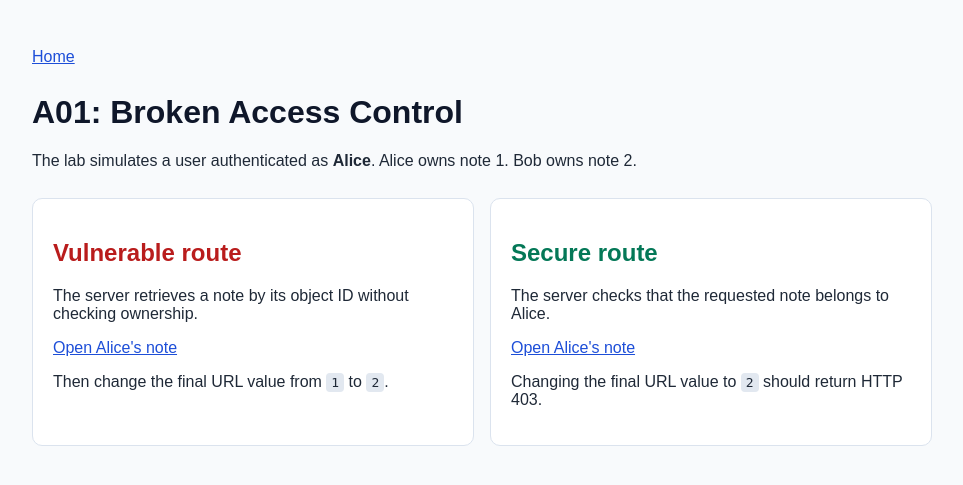
After one commit to David8543/comp6841-owasp-security-lab, a Flask app: page /a01/ in a window 1280 px wide. The commit adds this page. Shown: the top 485 px of the page, without its empty margins (158-1121 px from the left). Run offline with Flask 3, Linux system fonts and the light colour scheme.

Commit message:
feat: add A01 broken access control experiment

```diff
--- /dev/null
+++ b/app/a01.py
@@ -0,0 +1,43 @@
+from flask import Blueprint, abort, render_template
+
+from .db import get_db
+
+
+bp = Blueprint("a01", __name__, url_prefix="/a01")
+CURRENT_USER_ID = 1
+
+
+def get_note(note_id):
+    return get_db().execute(
+        """
+        SELECT notes.id, notes.user_id, notes.title, notes.content,
+               users.username
+        FROM notes
+        JOIN users ON users.id = notes.user_id
+        WHERE notes.id = ?
+        """,
+        (note_id,),
+    ).fetchone()
+
+
+@bp.get("/")
+def overview():
+    return render_template("a01/index.html")
+
+
+@bp.get("/vulnerable/notes/<int:note_id>")
+def vulnerable_note(note_id):
+    note = get_note(note_id)
+    if note is None:
+        abort(404)
+    return render_template("a01/note.html", note=note, mode="Vulnerable")
+
+
+@bp.get("/secure/notes/<int:note_id>")
+def secure_note(note_id):
+    note = get_note(note_id)
+    if note is None:
+        abort(404)
+    if note["user_id"] != CURRENT_USER_ID:
+        abort(403)
+    return render_template("a01/note.html", note=note, mode="Secure")
--- /dev/null
+++ b/app/db.py
@@ -0,0 +1,51 @@
+import sqlite3
+
+from flask import current_app, g
+
+
+def get_db():
+    if "db" not in g:
+        g.db = sqlite3.connect(current_app.config["DATABASE"])
+        g.db.row_factory = sqlite3.Row
+    return g.db
+
+
+def close_db(_error=None):
+    database = g.pop("db", None)
+    if database is not None:
+        database.close()
+
+
+def init_db():
+    database = get_db()
+    database.executescript(
+        """
+        CREATE TABLE IF NOT EXISTS users (
+            id INTEGER PRIMARY KEY,
+            username TEXT NOT NULL UNIQUE
+        );
+
+        CREATE TABLE IF NOT EXISTS notes (
+            id INTEGER PRIMARY KEY,
+            user_id INTEGER NOT NULL,
+            title TEXT NOT NULL,
+            content TEXT NOT NULL,
+            FOREIGN KEY (user_id) REFERENCES users (id)
+        );
+
+        INSERT OR IGNORE INTO users (id, username)
+        VALUES
+            (1, 'alice'),
+            (2, 'bob');
+
+        INSERT OR IGNORE INTO notes (id, user_id, title, content)
+        VALUES
+            (1, 1, 'Alice private note', 'Alice exam preparation notes'),
+            (2, 2, 'Bob private note', 'Bob confidential project idea');
+        """
+    )
+    database.commit()
+
+
+def init_app(app):
+    app.teardown_appcontext(close_db)
--- /dev/null
+++ b/app/templates/a01/index.html
@@ -0,0 +1,26 @@
+{% extends "base.html" %}
+{% block title %}A01 Broken Access Control{% endblock %}
+{% block content %}
+<h1>A01: Broken Access Control</h1>
+
+<p>
+    The lab simulates a user authenticated as <strong>Alice</strong>.
+    Alice owns note 1. Bob owns note 2.
+</p>
+
+<div class="grid">
+    <section class="card">
+        <h2 class="danger">Vulnerable route</h2>
+        <p>The server retrieves a note by its object ID without checking ownership.</p>
+        <p><a href="{{ url_for('a01.vulnerable_note', note_id=1) }}">Open Alice's note</a></p>
+        <p>Then change the final URL value from <code>1</code> to <code>2</code>.</p>
+    </section>
+
+    <section class="card">
+        <h2 class="safe">Secure route</h2>
+        <p>The server checks that the requested note belongs to Alice.</p>
+        <p><a href="{{ url_for('a01.secure_note', note_id=1) }}">Open Alice's note</a></p>
+        <p>Changing the final URL value to <code>2</code> should return HTTP 403.</p>
+    </section>
+</div>
+{% endblock %}
--- /dev/null
+++ b/app/templates/base.html
@@ -0,0 +1,50 @@
+<!doctype html>
+<html lang="en">
+<head>
+    <meta charset="utf-8">
+    <meta name="viewport" content="width=device-width, initial-scale=1">
+    <title>{% block title %}OWASP Security Lab{% endblock %}</title>
+    <style>
+        body {
+            max-width: 900px;
+            margin: 48px auto;
+            padding: 0 24px;
+            color: #1f2937;
+            font-family: Arial, sans-serif;
+            background: #f8fafc;
+        }
+        a { color: #1d4ed8; }
+        h1 { color: #0f172a; }
+        nav { margin-bottom: 28px; }
+        .notice {
+            padding: 14px 18px;
+            border-left: 4px solid #d97706;
+            background: #fffbeb;
+        }
+        .grid {
+            display: grid;
+            grid-template-columns: repeat(auto-fit, minmax(220px, 1fr));
+            gap: 16px;
+            margin-top: 28px;
+        }
+        .card {
+            padding: 20px;
+            border: 1px solid #dbe3ee;
+            border-radius: 10px;
+            background: white;
+        }
+        .status { color: #64748b; }
+        .danger { color: #b91c1c; }
+        .safe { color: #047857; }
+        code {
+            padding: 2px 5px;
+            border-radius: 4px;
+            background: #e2e8f0;
+        }
+    </style>
+</head>
+<body>
+    <nav><a href="{{ url_for('index') }}">Home</a></nav>
+    {% block content %}{% endblock %}
+</body>
+</html>
```
Also changed, not shown: app/__init__.py (+25 -3 lines), app/templates/a01/note.html (added, +14 -0 lines), app/templates/errors/403.html (added, +9 -0 lines), app/templates/index.html (+4 -52 lines), tests/conftest.py (added, +19 -0 lines), tests/test_a01.py (added, +19 -0 lines), tests/test_smoke.py (+1 -8 lines), run.py (line endings or trailing spaces), 5 other files.
